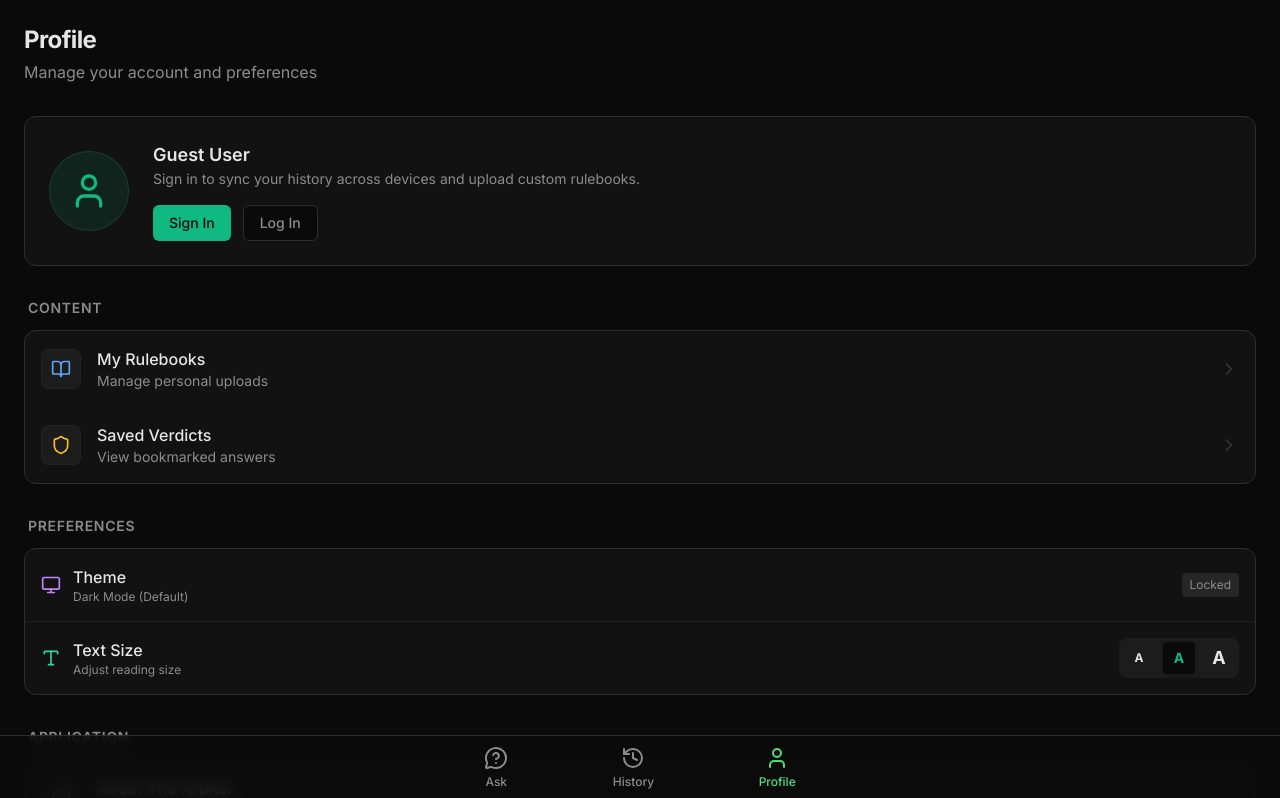
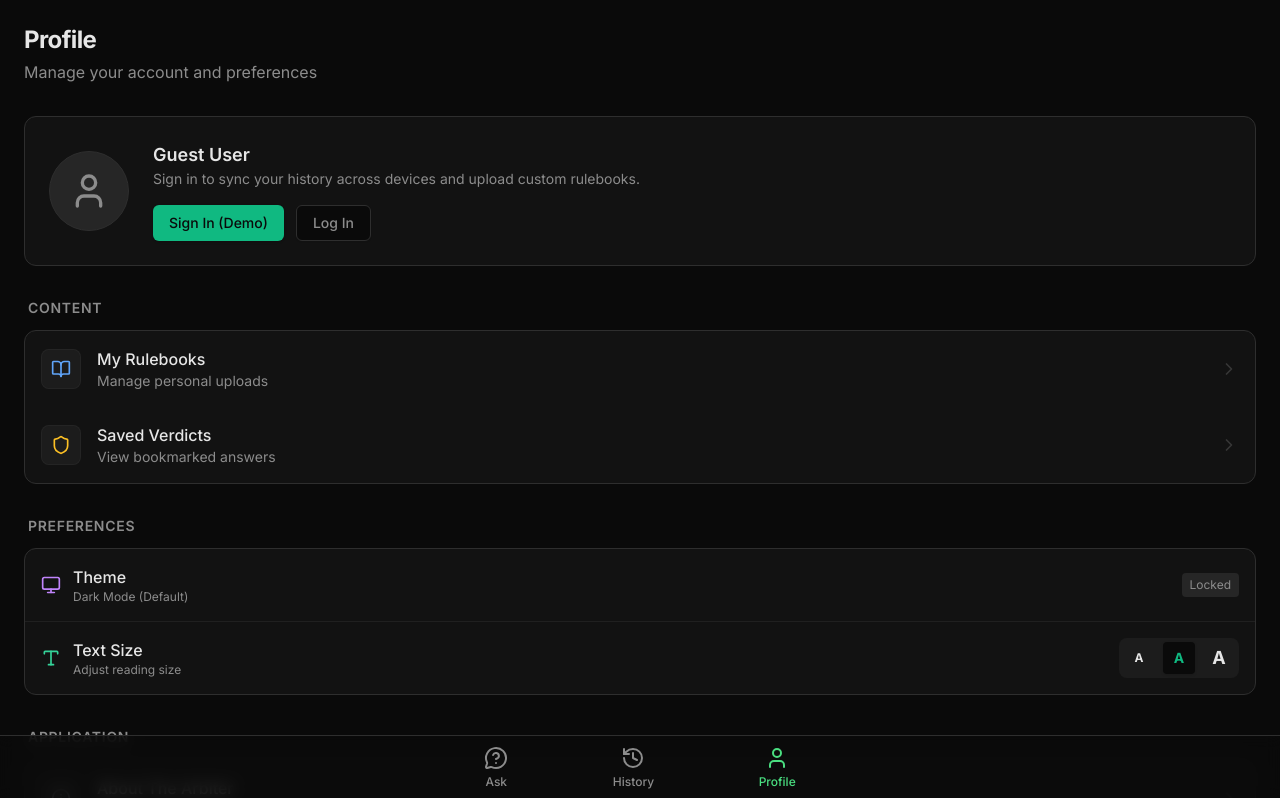
Before and after one commit to JiriTill/arbiter, a Next.js app in the folder frontend/: page /profile in a window 1280 px wide. Shown: the top 798 px of the page. Built offline with nearby package versions, Linux system fonts and the light colour scheme.

Commit message:
Add mock login state to Profile page

```diff
--- a/frontend/src/app/profile/page.tsx
+++ b/frontend/src/app/profile/page.tsx
@@ -1,10 +1,30 @@
 "use client";
 
+import { useState, useEffect } from "react";
 import Link from "next/link";
 import { User, Settings, BookOpen, Info, ChevronRight, Monitor, Type, Shield, LogOut } from "lucide-react";
 import { Button } from "@/components/ui/button";
+import { cn } from "@/lib/utils";
 
 export default function ProfilePage() {
+    const [isLoggedIn, setIsLoggedIn] = useState(false);
+
+    // Initial check (hydration safe)
+    useEffect(() => {
+        const stored = localStorage.getItem("arbiter_demo_auth");
+        if (stored === "true") setIsLoggedIn(true);
+    }, []);
+
+    const handleLogin = () => {
+        localStorage.setItem("arbiter_demo_auth", "true");
+        setIsLoggedIn(true);
+    };
+
+    const handleLogout = () => {
+        localStorage.removeItem("arbiter_demo_auth");
+        setIsLoggedIn(false);
+    };
+
     return (
         <div className="flex flex-col min-h-[calc(100vh-5rem)] p-4 sm:p-6 pb-24">
             {/* Header */}
@@ -15,19 +35,42 @@ export default function ProfilePage() {
                 </p>
             </div>
 
-            {/* Account Card (Guest) */}
+            {/* Account Card */}
             <div className="mb-8 rounded-xl border border-border bg-card p-6 flex flex-col sm:flex-row items-center gap-6">
-                <div className="h-20 w-20 rounded-full bg-emerald-500/10 flex items-center justify-center border border-emerald-500/20">
-                    <User className="h-10 w-10 text-emerald-500" />
+                <div className={cn(
+                    "h-20 w-20 rounded-full flex items-center justify-center border",
+                    isLoggedIn ? "bg-emerald-500 text-white border-emerald-600" : "bg-muted text-muted-foreground border-border"
+                )}>
+                    {isLoggedIn ? (
+                        <span className="text-2xl font-bold">JD</span>
+                    ) : (
+                        <User className="h-10 w-10" />
+                    )}
                 </div>
                 <div className="text-center sm:text-left flex-1">
-                    <h2 className="text-lg font-semibold">Guest User</h2>
+                    <h2 className="text-lg font-semibold flex items-center justify-center sm:justify-start gap-2">
+                        {isLoggedIn ? "John Doe" : "Guest User"}
+                        {isLoggedIn && <span className="text-[10px] bg-amber-500/10 text-amber-500 px-2 py-0.5 rounded-full border border-amber-500/20">PRO</span>}
+                    </h2>
                     <p className="text-sm text-muted-foreground mb-4">
-                        Sign in to sync your history across devices and upload custom rulebooks.
+                        {isLoggedIn
+                            ? "Member since Jan 2026"
+                            : "Sign in to sync your history across devices and upload custom rulebooks."
+                        }
                     </p>
                     <div className="flex gap-3 justify-center sm:justify-start">
-                        <Button className="bg-emerald-500 hover:bg-emerald-600">Sign In</Button>
-                        <Button variant="outline" className="text-muted-foreground">Log In</Button>
+                        {isLoggedIn ? (
+                            <Button variant="outline" onClick={handleLogout} className="text-red-400 hover:text-red-500 hover:bg-red-500/5 mt-auto">
+                                Sign Out
+                            </Button>
+                        ) : (
+                            <>
+                                <Button onClick={handleLogin} className="bg-emerald-500 hover:bg-emerald-600">
+                                    Sign In (Demo)
+                                </Button>
+                                <Button variant="outline" className="text-muted-foreground">Log In</Button>
+                            </>
+                        )}
                     </div>
                 </div>
             </div>
```
